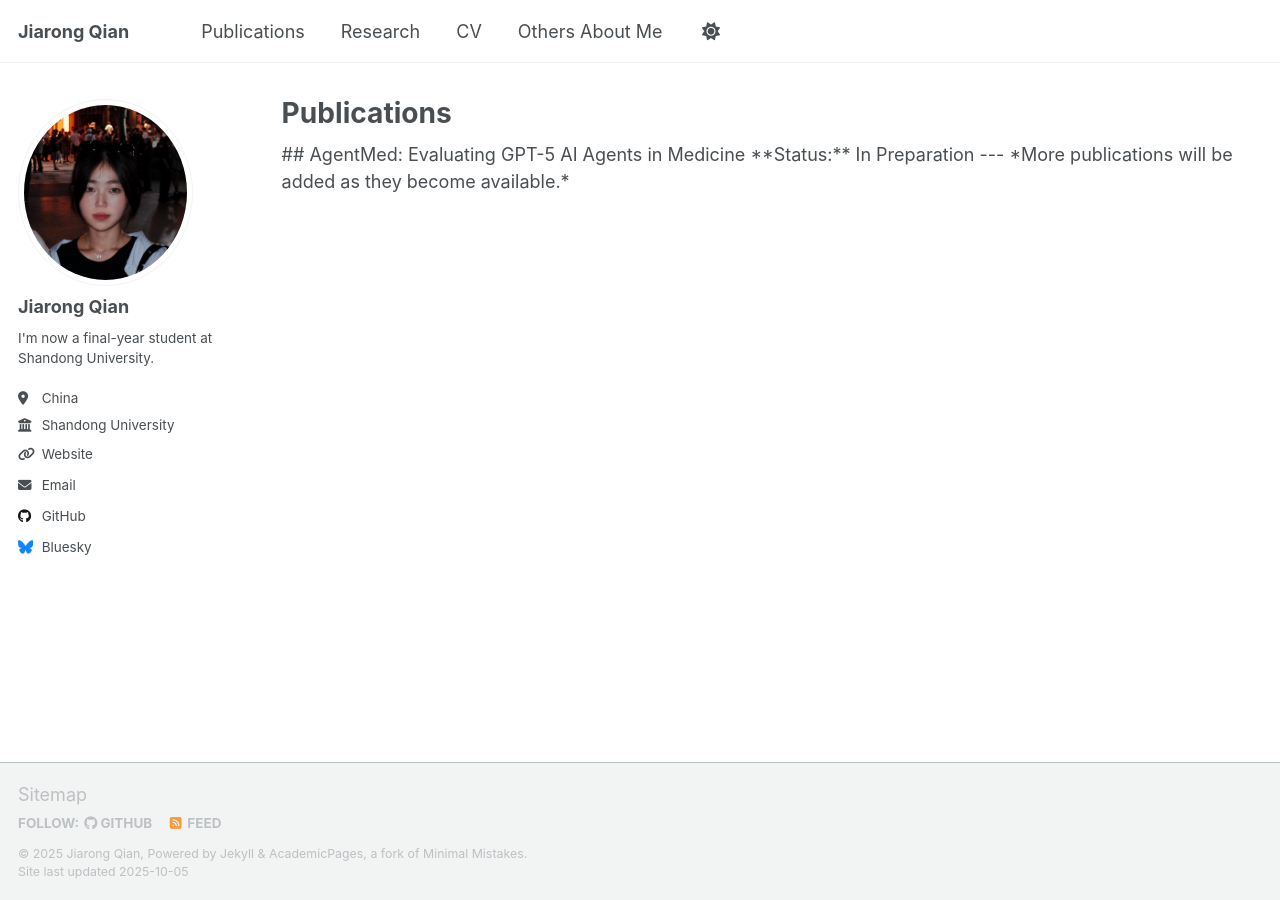
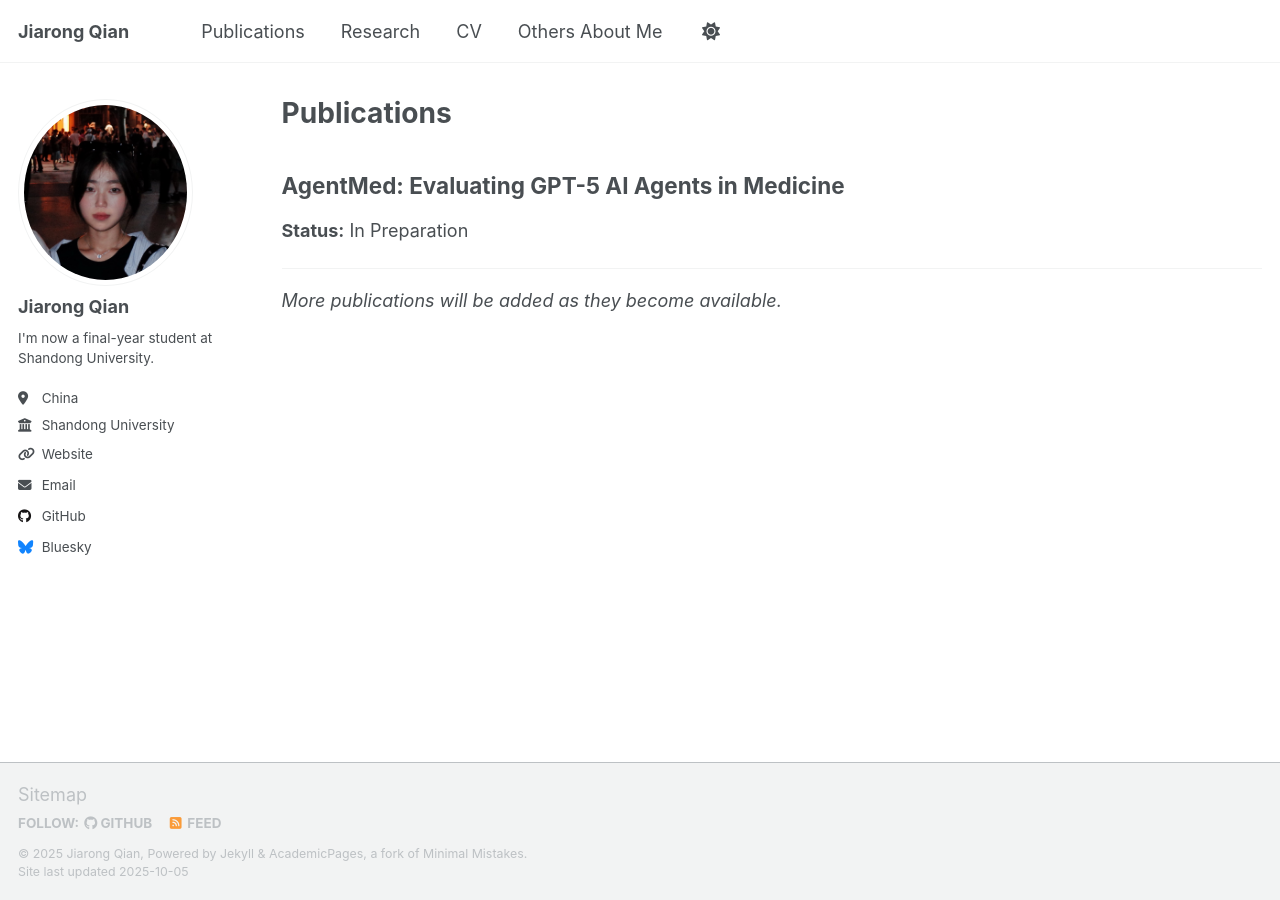
Before and after one commit to JiarongQian/JiarongQian.github.io, a Jekyll site: the page built from _pages/publications.html, in a window 1280 px wide. Built offline with Jekyll 4.4.1, drawn with Linux system fonts in a browser that asks for light colours; a script that is not in the unit is left out.

Commit message:
publications.html

```diff
--- a/_pages/publications.html
+++ b/_pages/publications.html
@@ -7,10 +7,11 @@ author_profile: true
 
 {% include base_path %}
 
-## AgentMed: Evaluating GPT-5 AI Agents in Medicine
+<section class="publication">
+  <h2>AgentMed: Evaluating GPT-5 AI Agents in Medicine</h2>
+  <p><strong>Status:</strong> In Preparation</p>
+</section>
 
-**Status:** In Preparation
+<hr>
 
----
-
-*More publications will be added as they become available.*
+<p><em>More publications will be added as they become available.</em></p>
```
